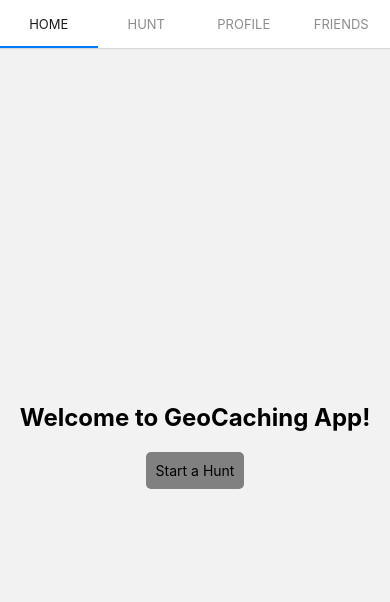
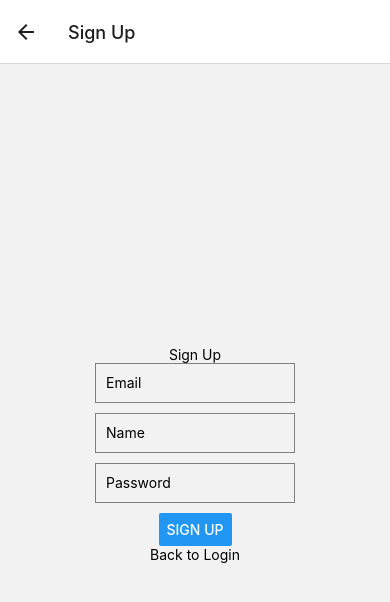
Before and after one commit to Fannynystrom/Hunt, a React Native app: screen /Signup in a window 390 px wide. Shown: the top 602 px of the page. Built offline with nearby package versions, Linux system fonts and the light colour scheme.

Commit message:
created LoginScreen and SignupScreen

```diff
--- a/babel.config.js
+++ b/babel.config.js
@@ -2,18 +2,19 @@ module.exports = function(api) {
   api.cache(true);
   return {
     presets: ['babel-preset-expo'],
+    plugins: [
+      [
+        'module:react-native-dotenv',
+        {
+          moduleName: '@env',
+          path: '.env',
+          blocklist: null,
+          allowlist: null,
+          safe: false,
+          allowUndefined: true,
+          verbose: false
+        }
+      ]
+    ]
   };
 };
-
-module.exports = {
-  presets: ['module:metro-react-native-babel-preset'],
-  plugins: [
-    [
-      'module:react-native-dotenv',
-      {
-        moduleName: '@env',
-        path: '.env',
-      },
-    ],
-  ],
-};
--- a/firebaseConfig.js
+++ b/firebaseConfig.js
@@ -24,6 +24,8 @@ const firebaseConfig = {
 
 if (!firebase.apps.length) {
   firebase.initializeApp(firebaseConfig);
+} else {
+  firebase.app();
 }
 
 export const auth = firebase.auth();
--- a/navigation/Navigation.js
+++ b/navigation/Navigation.js
@@ -1,29 +1,18 @@
 import React from 'react';
 import { NavigationContainer } from '@react-navigation/native';
 import { createStackNavigator } from '@react-navigation/stack';
-import Icon from 'react-native-vector-icons/Ionicons';
 import { createMaterialTopTabNavigator } from '@react-navigation/material-top-tabs';
 
+import LoginScreen from '../screens/LoginScreen';
+import SignupScreen from '../screens/SignupScreen';
 import HomeScreen from '../screens/HomeScreen';
 import HuntScreen from '../screens/HuntScreen';
 import ProfileScreen from '../screens/ProfileScreen';
-import FriendsScreen from '../screens/FriendsScreen'; // Importera FriendsScreen
-import InviteScreen from '../screens/InviteScreen'; // Importera InviteScreen
-
+import FriendsScreen from '../screens/FriendsScreen';
+import InviteScreen from '../screens/InviteScreen';
 
 const Tab = createMaterialTopTabNavigator();
 const Stack = createStackNavigator();
-
-function AppNavigator() {
-    return (
-      <NavigationContainer>
-        <Stack.Navigator initialRouteName="Main">
-          <Stack.Screen name="Main" component={MainTabs} options={{ headerShown: false }} />
-          <Stack.Screen name="Invite" component={InviteScreen} options={{ title: 'Invite' }} />
-        </Stack.Navigator>
-      </NavigationContainer>
-    );
-  }
 
 function MainTabs() {
   return (
@@ -36,4 +25,17 @@ function AppNavigator() {
   );
 }
 
+function AppNavigator() {
+  return (
+    <NavigationContainer>
+      <Stack.Navigator initialRouteName="Login">
+        <Stack.Screen name="Login" component={LoginScreen} options={{ headerShown: false }} />
+        <Stack.Screen name="Signup" component={SignupScreen} options={{ title: 'Sign Up' }} />
+        <Stack.Screen name="Main" component={MainTabs} options={{ headerShown: false }} />
+        <Stack.Screen name="Invite" component={InviteScreen} options={{ title: 'Invite' }} />
+      </Stack.Navigator>
+    </NavigationContainer>
+  );
+}
+
 export default AppNavigator;
--- a/package.json
+++ b/package.json
@@ -14,6 +14,8 @@
     "@react-navigation/material-top-tabs": "^6.6.13",
     "@react-navigation/native": "^6.1.17",
     "@react-navigation/stack": "^6.4.0",
+    "babel-plugin-dotenv": "^0.1.1",
+    "babel-plugin-module-resolver": "^5.0.2",
     "expo": "~51.0.18",
     "expo-status-bar": "~1.12.1",
     "firebase": "^10.12.3",
@@ -29,7 +31,8 @@
     "react-native-web": "~0.19.10"
   },
   "devDependencies": {
-    "@babel/core": "^7.20.0"
+    "@babel/core": "^7.20.0",
+    "metro-react-native-babel-preset": "^0.77.0"
   },
   "private": true
 }
--- /dev/null
+++ b/screens/LoginScreen.js
@@ -0,0 +1,50 @@
+import React, { useState } from 'react';
+import { View, Text, TextInput, Button, StyleSheet } from 'react-native';
+
+const LoginScreen = ({ navigation }) => {
+  const [email, setEmail] = useState('');
+  const [password, setPassword] = useState('');
+
+  const handleLogin = () => {
+    //här kommer logikeeen
+  };
+
+  return (
+    <View style={styles.container}>
+      <Text>Login</Text>
+      <TextInput
+        style={styles.input}
+        placeholder="Email"
+        value={email}
+        onChangeText={setEmail}
+      />
+      <TextInput
+        style={styles.input}
+        placeholder="Password"
+        value={password}
+        onChangeText={setPassword}
+        secureTextEntry
+      />
+      <Button title="Login" onPress={handleLogin} />
+      <Text onPress={() => navigation.navigate('Signup')}>Skapa användare här</Text>
+    </View>
+  );
+};
+
+const styles = StyleSheet.create({
+  container: {
+    flex: 1,
+    justifyContent: 'center',
+    alignItems: 'center',
+  },
+  input: {
+    width: 200,
+    height: 40,
+    borderColor: 'gray',
+    borderWidth: 1,
+    marginBottom: 10,
+    paddingLeft: 10,
+  },
+});
+
+export default LoginScreen;
--- a/screens/ProfileScreen.js
+++ b/screens/ProfileScreen.js
@@ -1,24 +1,20 @@
 import React from 'react';
-import { View, Text, StyleSheet, Image } from 'react-native';
-import styles from './ProfileScreenStyles';
-import Avatar from '../components/Avatar';
-
-
+import { View, Text, StyleSheet } from 'react-native';
 
 const ProfileScreen = () => {
-  const user = {
-    name: 'Fanny Nyström',
-    email: 'Fanny.Nyström@example.com',
-    avatar: 'https://placekitten.com/200/200', // bilden
-  };
-
   return (
     <View style={styles.container}>
-      <Image source={{ uri: user.avatar }} style={styles.avatar} />
-      <Text style={styles.name}>{user.name}</Text>
-      <Text style={styles.email}>{user.email}</Text>
+      <Text>Profile Screen</Text>
     </View>
   );
 };
 
+const styles = StyleSheet.create({
+  container: {
+    flex: 1,
+    justifyContent: 'center',
+    alignItems: 'center',
+  },
+});
+
 export default ProfileScreen;
--- /dev/null
+++ b/screens/SignupScreen.js
@@ -0,0 +1,57 @@
+import React, { useState } from 'react';
+import { View, Text, TextInput, Button, StyleSheet } from 'react-native';
+
+const SignupScreen = ({ navigation }) => {
+  const [email, setEmail] = useState('');
+  const [name, setName] = useState('');
+  const [password, setPassword] = useState('');
+
+  const handleSignup = () => {
+    // här kommer logiken
+  };
+
+  return (
+    <View style={styles.container}>
+      <Text>Sign Up</Text>
+      <TextInput
+        style={styles.input}
+        placeholder="Email"
+        value={email}
+        onChangeText={setEmail}
+      />
+      <TextInput
+        style={styles.input}
+        placeholder="Name"
+        value={name}
+        onChangeText={setName}
+      />
+      <TextInput
+        style={styles.input}
+        placeholder="Password"
+        value={password}
+        onChangeText={setPassword}
+        secureTextEntry
+      />
+      <Button title="Sign Up" onPress={handleSignup} />
+      <Text onPress={() => navigation.navigate('Login')}>Back to Login</Text>
+    </View>
+  );
+};
+
+const styles = StyleSheet.create({
+  container: {
+    flex: 1,
+    justifyContent: 'center',
+    alignItems: 'center',
+  },
+  input: {
+    width: 200,
+    height: 40,
+    borderColor: 'gray',
+    borderWidth: 1,
+    marginBottom: 10,
+    paddingLeft: 10,
+  },
+});
+
+export default SignupScreen;
```
Also changed, not shown: App.js (+0 -20 lines), screens/FriendsScreen.js (line endings or trailing spaces), screens/InviteScreen.js (line endings or trailing spaces), 1 other file (tests, documents, lock files or other folders). Lines whose indentation alone changed are shown as unchanged.
